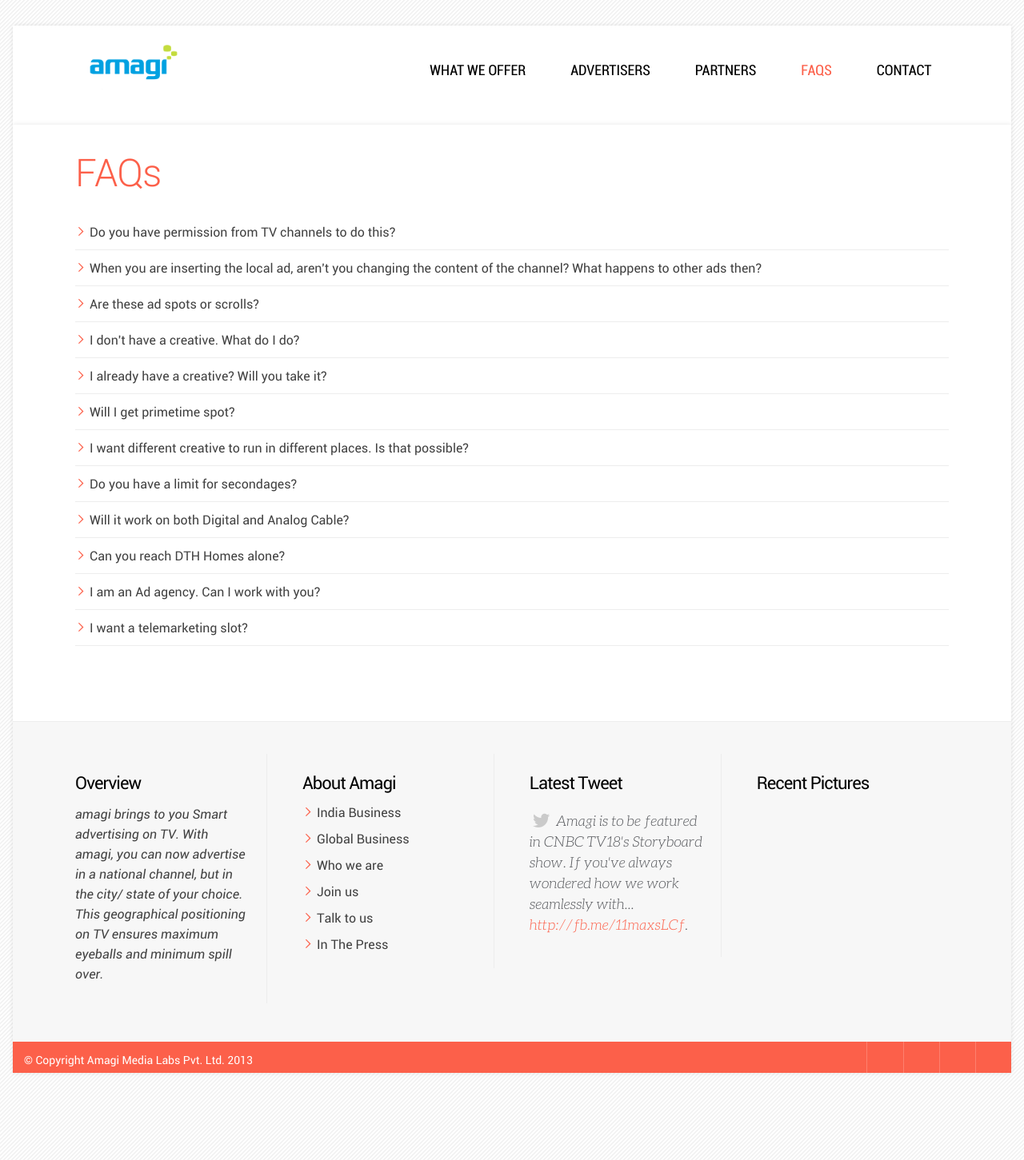
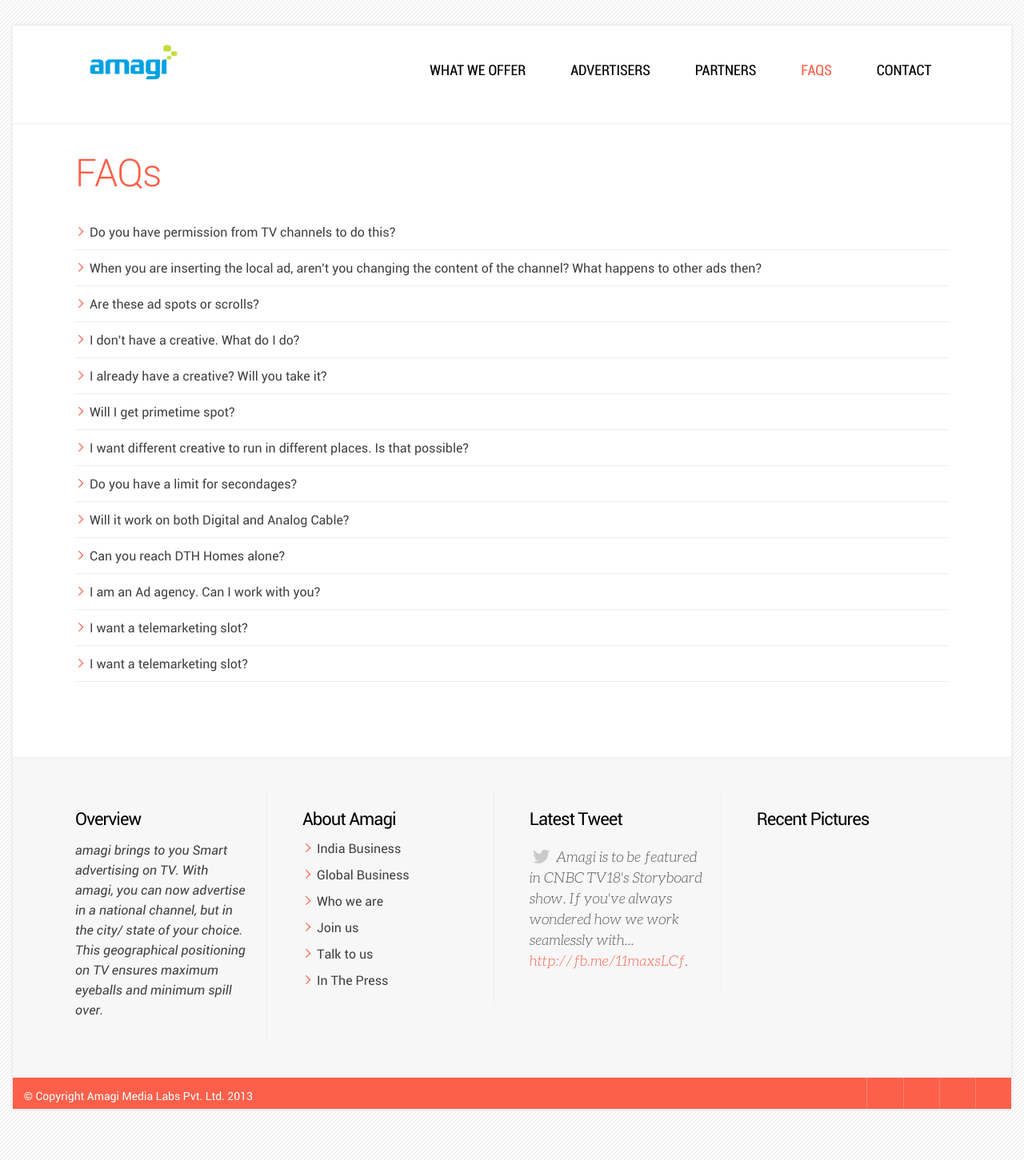
Before and after one commit to amagimedia/amagimedia.github.io, a Jekyll site: the page built from faqs.markdown, in a window 1280 px wide. Shown: the whole page at 80% size. Built offline with Jekyll 4.4.1, drawn with Linux system fonts in a browser that asks for light colours; nearby versions of some CDN libraries; some web fonts are replaced; library files that are not in the unit come from our copies; comment, search, counter and statistics services are not loaded; before the commit the page ends 1406 px from its top, so only the background shows below that; grey boxes are pictures that could not be loaded.

Commit message:
Update faqs.markdown

```diff
--- a/faqs.markdown
+++ b/faqs.markdown
@@ -95,6 +95,12 @@
       </div>
       </li>
 
+      <li>
+      <a href='/faqs#' class='toggle-btn'>I want a telemarketing slot? </a>
+      <div class='toggle-content'>
+        <p>We currently do not offer telemarketing slots. Leave us your contact details and we will get in touch with you if we have that option, going forward.</p>
+      </div>
+      </li>
     </ul>
 
   </div>
```
